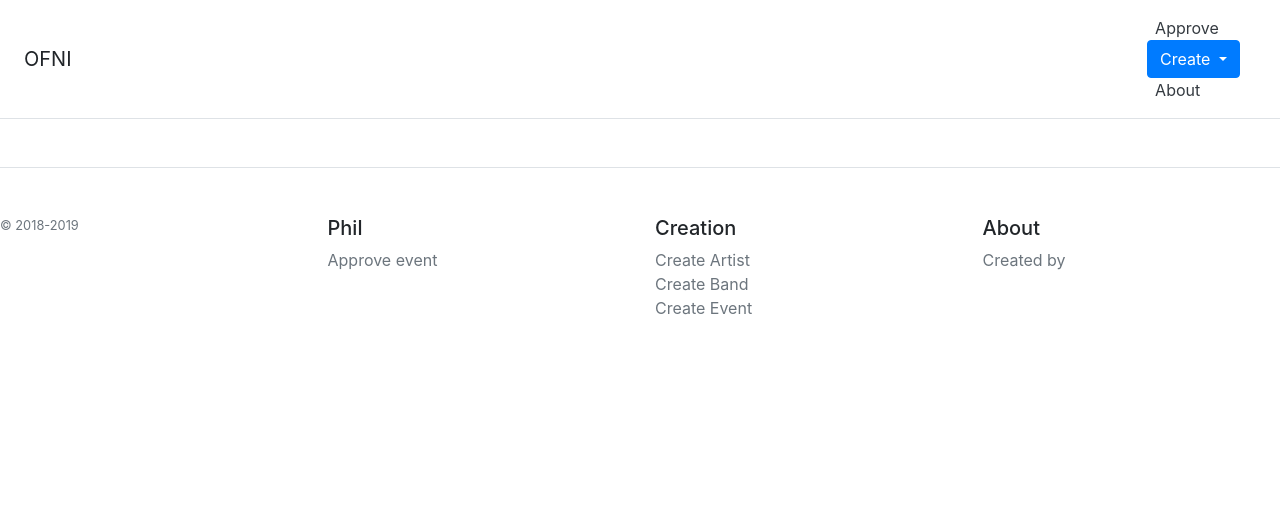
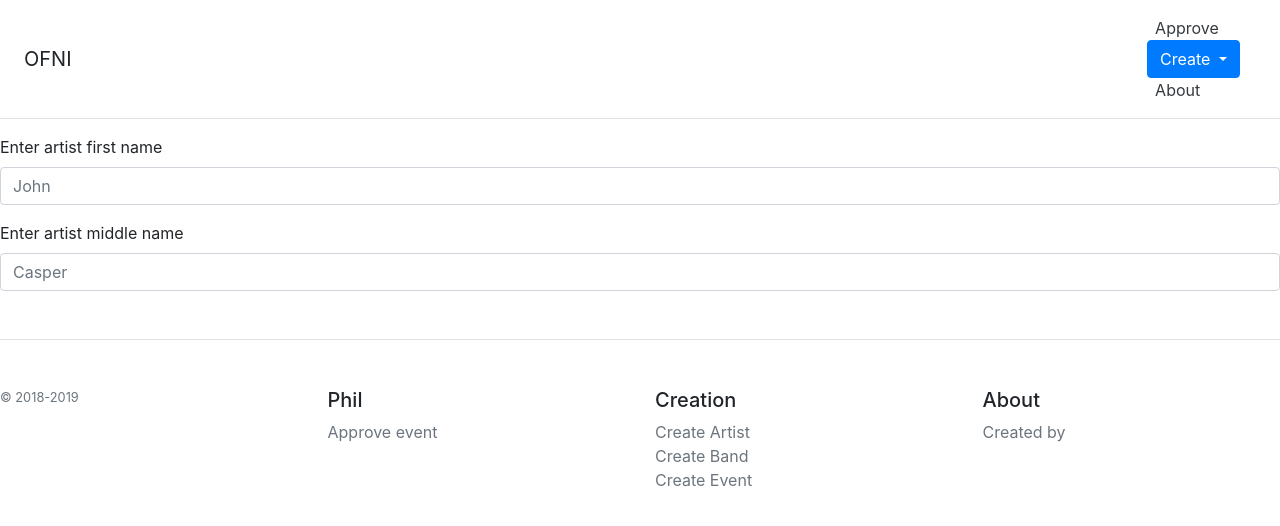
Before and after one commit to sampiecz/467_ASS4_PROTO, a PHP site: page /create_a_new_artist.php in a window 1280 px wide. Shown: the top 526 px of the page. Run offline with PHP 8.4, Linux system fonts and the light colour scheme.

Commit message:
First commit to create new artist

```diff
--- a/create_a_new_artist.php
+++ b/create_a_new_artist.php
@@ -12,5 +12,19 @@
         echo "Connection to database failed: " . $e->getMessage();
     }
 ?>
+<!-- End: Connect to database -->
+
+
+<form>
+  <div class="form-group">
+    <label for="exampleFormControlInput1">Enter artist first name</label>
+    <input type="email" class="form-control" id="exampleFormControlInput1" placeholder="John">
+  </div>
+  <div class="form-group">
+    <label for="exampleFormControlInput1">Enter artist middle name</label>
+    <input type="email" class="form-control" id="exampleFormControlInput1" placeholder="Casper">
+  </div>
+
+
 
 <?php include 'footer.html'; ?>
```
Also changed, not shown: 2 other files.
